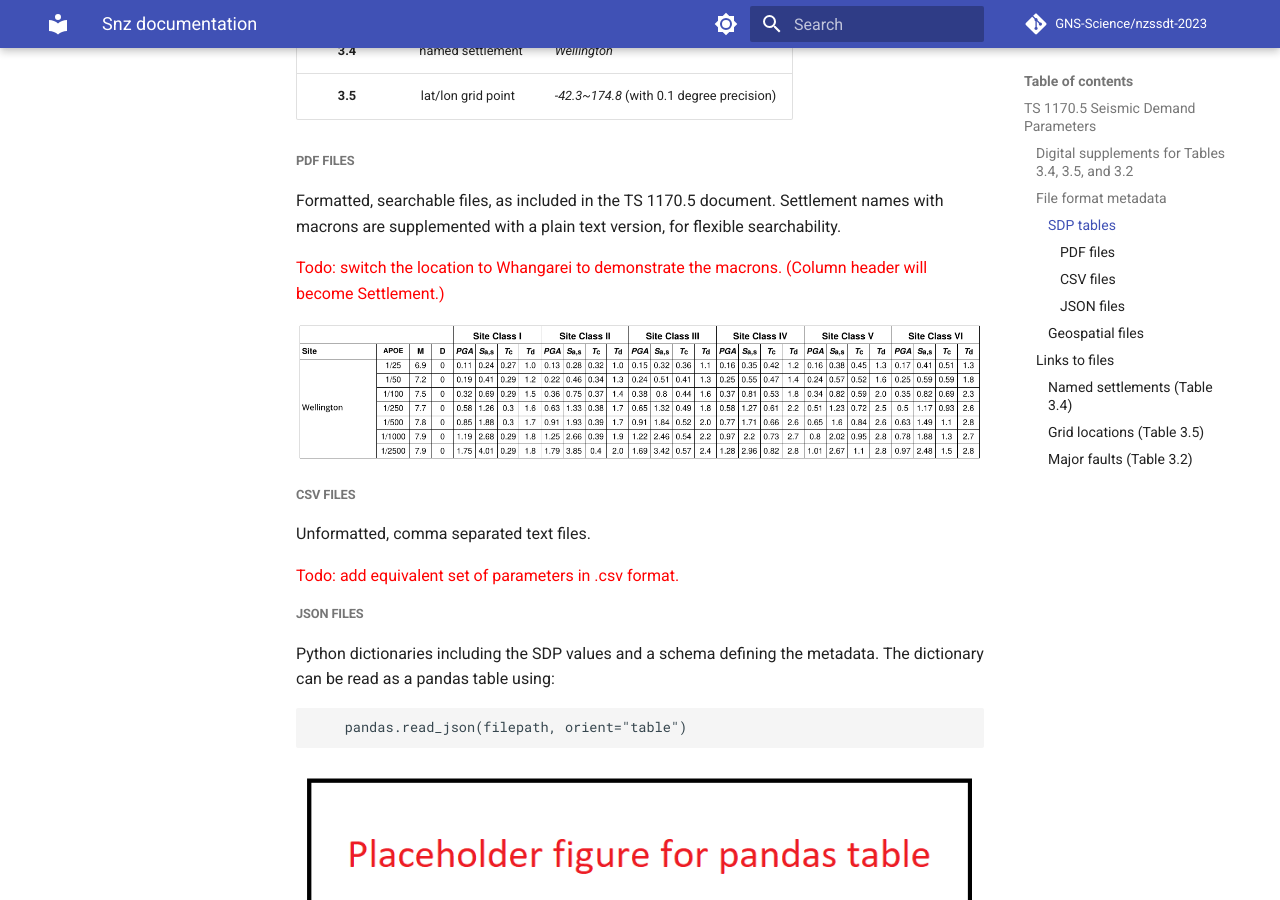
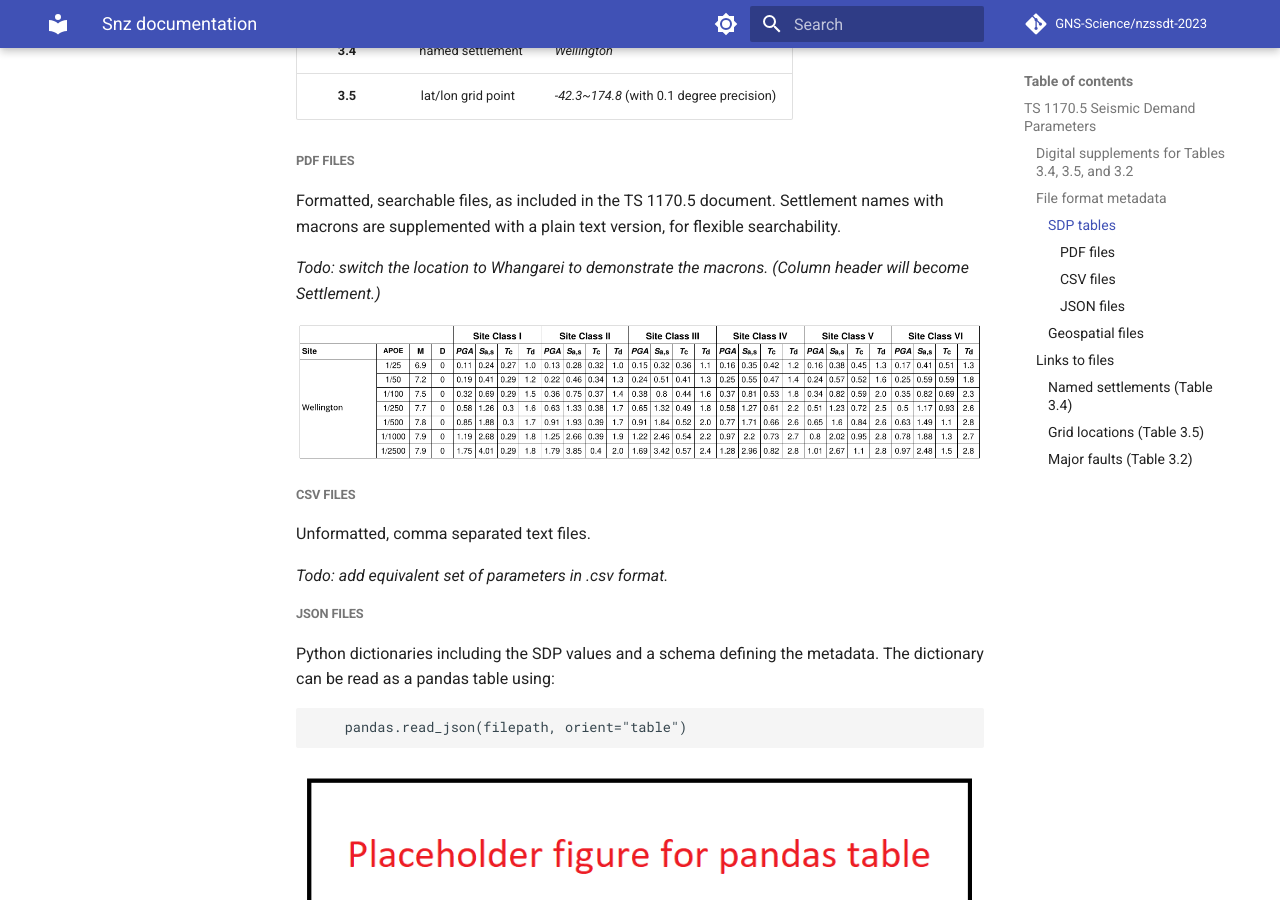
Before and after one commit to GNS-Science/TS1170.5-SDP, an MkDocs documentation site: the page built from docs/snz_documentation/snz_documentation.md, in a window 1280 px wide and 900 px high, scrolled down 1836 px. Built offline with MkDocs 1.6.1 and Material for MkDocs 9.7.7, drawn with Linux system fonts in a browser that asks for light colours; comment, search, counter and statistics services are not loaded.

Commit message:
remove red text from todos

```diff
--- a/docs/snz_documentation/snz_documentation.md
+++ b/docs/snz_documentation/snz_documentation.md
@@ -50,7 +50,7 @@ Table | Location type | Example
 
 Formatted, searchable files, as included in the TS 1170.5 document. Settlement names with macrons are supplemented with a plain text version, for flexible searchability.
 
-<span style="color:red">Todo: switch the location to Whangarei to demonstrate the macrons. (Column header will become Settlement.)</span>
+*Todo: switch the location to Whangarei to demonstrate the macrons. (Column header will become Settlement.)*
 
 ![pdf_table](pdf_table.png)
 
@@ -58,7 +58,7 @@ Formatted, searchable files, as included in the TS 1170.5 document. Settlement n
 
 Unformatted, comma separated text files.
 
-<span style="color:red">Todo: add equivalent set of parameters in .csv format.</span>
+*Todo: add equivalent set of parameters in .csv format.*
 
 #### JSON files
 
@@ -75,7 +75,7 @@ Python dictionaries including the SDP values and a schema defining the metadata.
 
 ### Geospatial files
 
-<span style="color:red">Todo: finalise the file format and metadata of the .geojson files.</span>
+*Todo: finalise the file format and metadata of the .geojson files.*
 
 <br>
 
```
